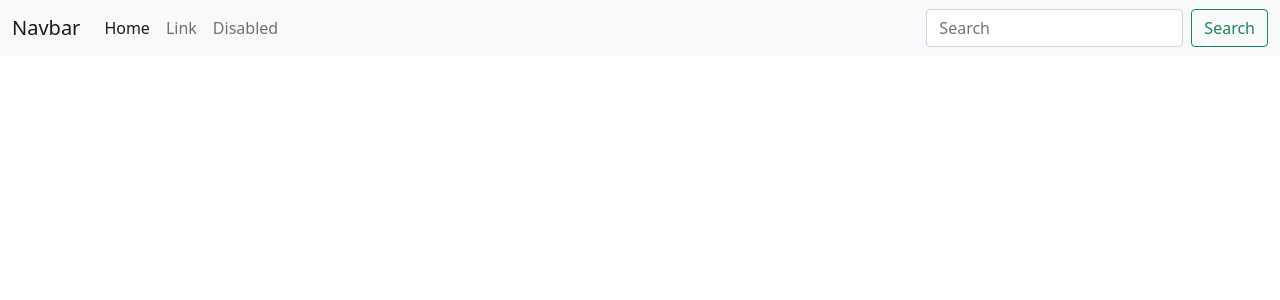
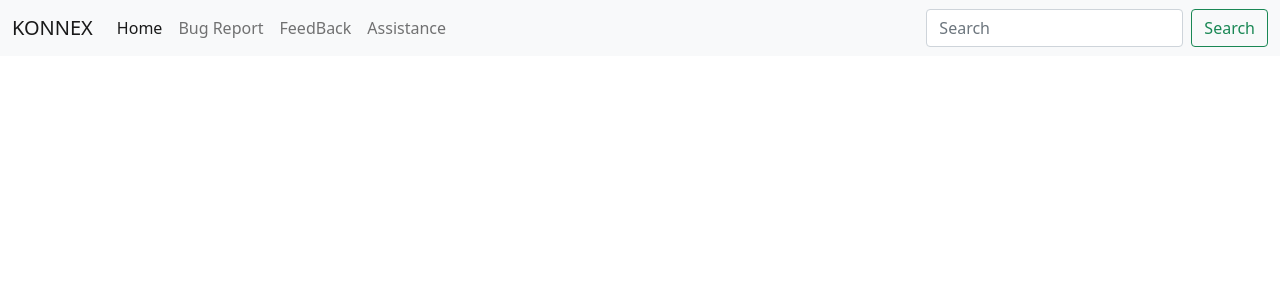
Before and after one commit to saurabh28march/AeroProject, a Flask app: template templates/base.html in a window 1280 px wide. Shown: the top 300 px of the page. Run offline with Flask 2, Linux system fonts and the light colour scheme; the template is opened without the code that fills it, so the values that code supplies are empty.

Commit message:
feedback form added

```diff
--- a/app.py
+++ b/app.py
@@ -10,4 +10,9 @@ def index():
 def ticket1():
     return render_template("oneway.html")
 
+
+@app.route("/fedback")
+def feedback():
+    return render_template('feedback.html')
+
 app.run(debug=True)
--- a/templates/base.html
+++ b/templates/base.html
@@ -20,17 +20,20 @@
       <button class="navbar-toggler" type="button" data-bs-toggle="collapse" data-bs-target="#navbarTogglerDemo03" aria-controls="navbarTogglerDemo03" aria-expanded="false" aria-label="Toggle navigation">
         <span class="navbar-toggler-icon"></span>
       </button>
-      <a class="navbar-brand" href="#">Navbar</a>
+      <a class="navbar-brand" href="#">KONNEX</a>
       <div class="collapse navbar-collapse" id="navbarTogglerDemo03">
         <ul class="navbar-nav me-auto mb-2 mb-lg-0">
           <li class="nav-item">
             <a class="nav-link active" aria-current="page" href="#">Home</a>
           </li>
           <li class="nav-item">
-            <a class="nav-link" href="#">Link</a>
+            <a class="nav-link" href="#">Bug Report</a>
           </li>
           <li class="nav-item">
-            <a class="nav-link " href="#" tabindex="-1" aria-disabled="true">Disabled</a>
+            <a class="nav-link" href="{{url_for('feedback')}}">FeedBack</a>
+          </li>
+          <li class="nav-item">
+            <a class="nav-link" href="#">Assistance</a>
           </li>
         </ul>
         <form class="d-flex">
```
Also changed, not shown: templates/feedback.html (+34 -11 lines).
